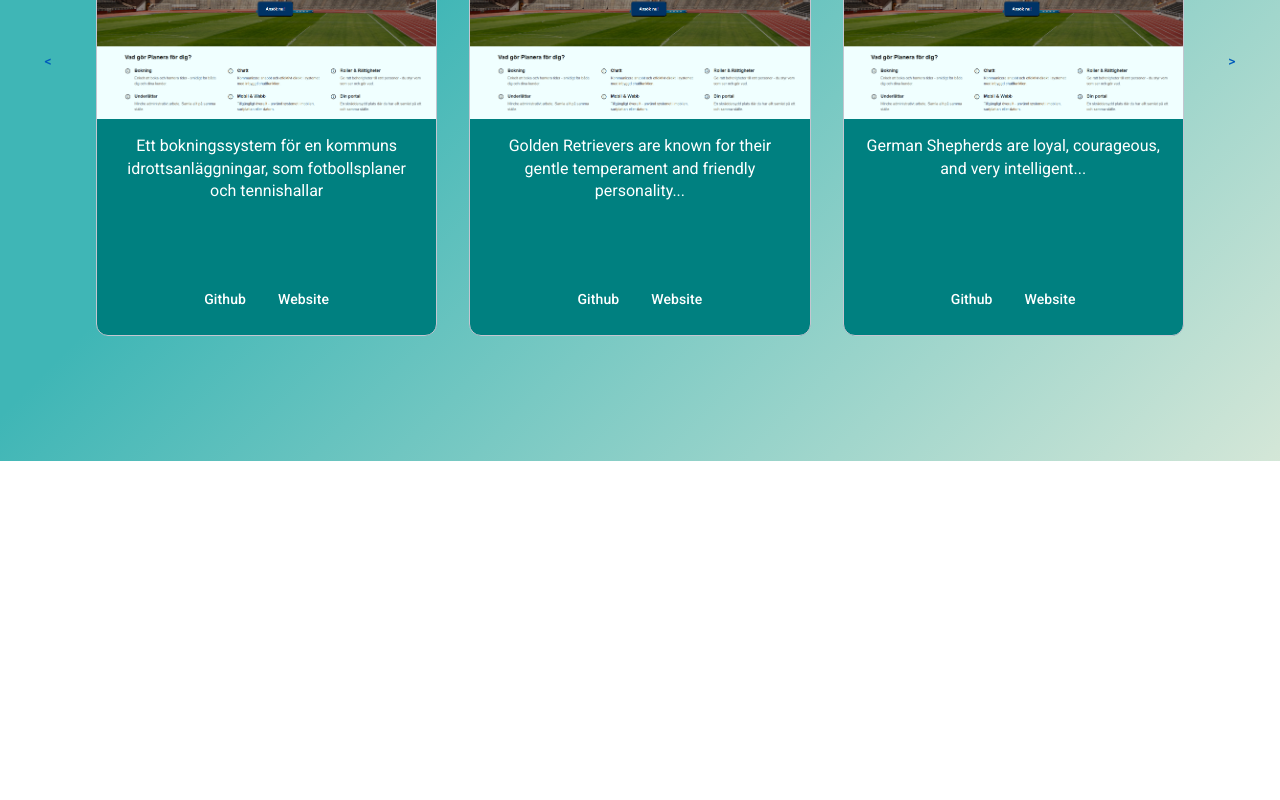
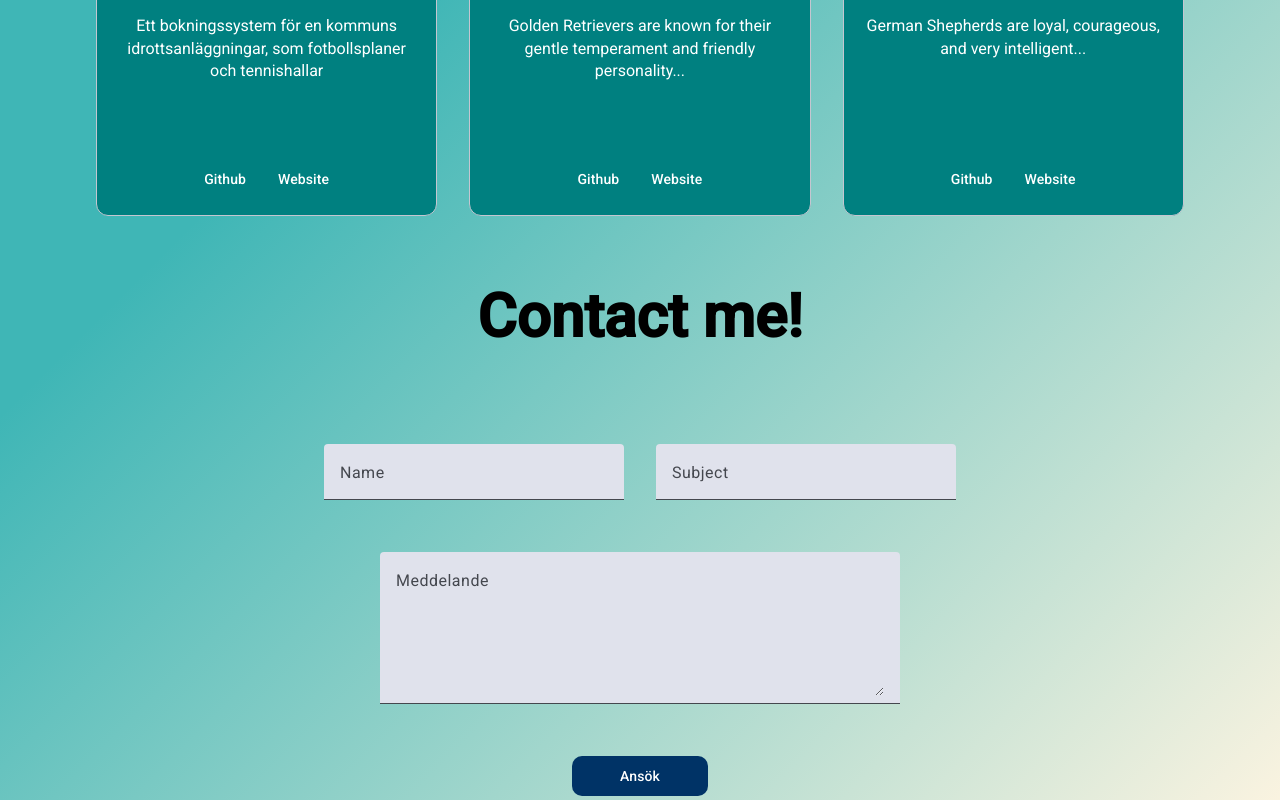
Before and after one commit to Palmen01/portfolio, an Angular app: page / in a window 1280 px wide. Shown: the part 1600-2400 px from the top of the page. Before the commit the page ends 2061 px from the top, so only its background shows below. Built offline with nearby package versions, Linux system fonts and the light colour scheme.

Commit message:
contact form basic + change vh carousel

```diff
--- a/src/app/app.component.html
+++ b/src/app/app.component.html
@@ -17,3 +17,4 @@
 <app-about-me></app-about-me>
 <app-skilltree></app-skilltree>
 <app-carousel></app-carousel>
+<app-contact-form></app-contact-form>
--- a/src/app/app.component.ts
+++ b/src/app/app.component.ts
@@ -5,10 +5,11 @@ import { HeroComponent } from './hero/hero.component';
 import { CarouselComponent } from './carousel/carousel.component';
 import { SkilltreeComponent } from './skilltree/skilltree.component';
 import { AboutMeComponent } from './about-me/about-me.component';
+import { ContactFormComponent } from './contact-form/contact-form.component';
 
 @Component({
   selector: 'app-root',
-  imports: [NavbarComponent, HeroComponent, CarouselComponent, SkilltreeComponent, AboutMeComponent],
+  imports: [NavbarComponent, HeroComponent, CarouselComponent, SkilltreeComponent, AboutMeComponent, ContactFormComponent],
   templateUrl: './app.component.html',
   styleUrl: './app.component.css'
 })
--- a/src/app/carousel/carousel.component.css
+++ b/src/app/carousel/carousel.component.css
@@ -2,7 +2,7 @@
   display: flex;
   justify-content: center;
   align-items: center;
-  height: 100vh;
+  height: 70%;
   padding: 1rem;
   box-sizing: border-box;
 }
--- /dev/null
+++ b/src/app/contact-form/contact-form.component.css
@@ -0,0 +1,50 @@
+.title {
+  display: flex;
+  text-align: center;
+  align-items: center;
+  justify-content: center;
+  flex-direction: column;
+  font-size: 60px;
+  margin-bottom: 2rem;
+}
+
+.form-grid {
+  display: flex;
+  flex-direction: column;
+  align-items: center;
+  gap: 2rem;
+}
+
+.input-grid {
+  display: grid;
+  grid-template-columns: repeat(2, 300px);
+  gap: 1.5rem 2rem;
+}
+
+.message-field {
+  display: flex;
+  justify-content: center;
+  width: 100%;
+}
+
+.full-width {
+  width: 520px;
+}
+
+.example-button-row {
+  display: flex;
+  justify-content: center;
+}
+
+button[mat-flat-button] {
+  background-color: #003366;
+  color: white;
+  padding: 0.75rem 3rem;
+  font-weight: 500;
+  border-radius: 10px;
+  transition: background-color 0.3s ease;
+}
+
+button[mat-flat-button]:hover {
+  background-color: #002855;
+}
--- /dev/null
+++ b/src/app/contact-form/contact-form.component.html
@@ -0,0 +1,31 @@
+<div class="title">
+    <p><strong>Contact me!</strong></p>
+</div>
+
+<form class="form-grid">
+    <div class="input-grid">
+        <mat-form-field appearance="fill">
+            <mat-label>Name</mat-label>
+            <input matInput>
+            <mat-error>Required</mat-error>
+        </mat-form-field>
+
+        <mat-form-field appearance="fill">
+            <mat-label>Subject</mat-label>
+            <input matInput>
+            <mat-error>Required</mat-error>
+        </mat-form-field>
+    </div>
+
+    <div class="message-field">
+        <mat-form-field appearance="fill" class="full-width">
+            <mat-label>Meddelande</mat-label>
+            <textarea matInput rows="5"></textarea>
+            <mat-error>Detta fält måste fyllas i</mat-error>
+        </mat-form-field>
+    </div>
+
+    <div class="example-button-row">
+        <button mat-flat-button type="button" (click)="onSubmit()">Ansök</button>
+    </div>
+</form>
--- /dev/null
+++ b/src/app/contact-form/contact-form.component.ts
@@ -0,0 +1,23 @@
+import {Component, EventEmitter, Input, Output} from '@angular/core';
+import {MatInputModule} from '@angular/material/input';
+import {MatFormFieldModule} from '@angular/material/form-field';
+import {ReactiveFormsModule } from '@angular/forms';
+import { NgIf } from '@angular/common';
+import {FormControl, FormGroup, FormsModule, Validators} from '@angular/forms';
+import {MatIconModule} from '@angular/material/icon';
+import {MatDividerModule} from '@angular/material/divider';
+import {MatButtonModule} from '@angular/material/button';
+
+@Component({
+  selector: 'app-contact-form',
+  imports: [ReactiveFormsModule, MatFormFieldModule, MatInputModule, MatIconModule, MatDividerModule, MatButtonModule],
+  templateUrl: './contact-form.component.html',
+  styleUrl: './contact-form.component.css'
+})
+export class ContactFormComponent {
+
+  onSubmit(): void {
+
+  }
+
+}
```
Also changed, not shown: 1 other file (tests, documents, lock files or other folders).
